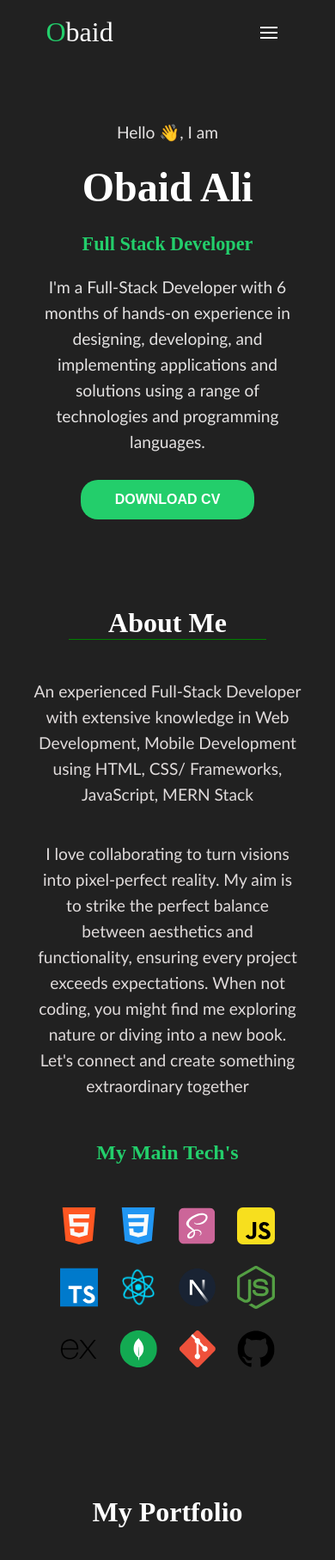
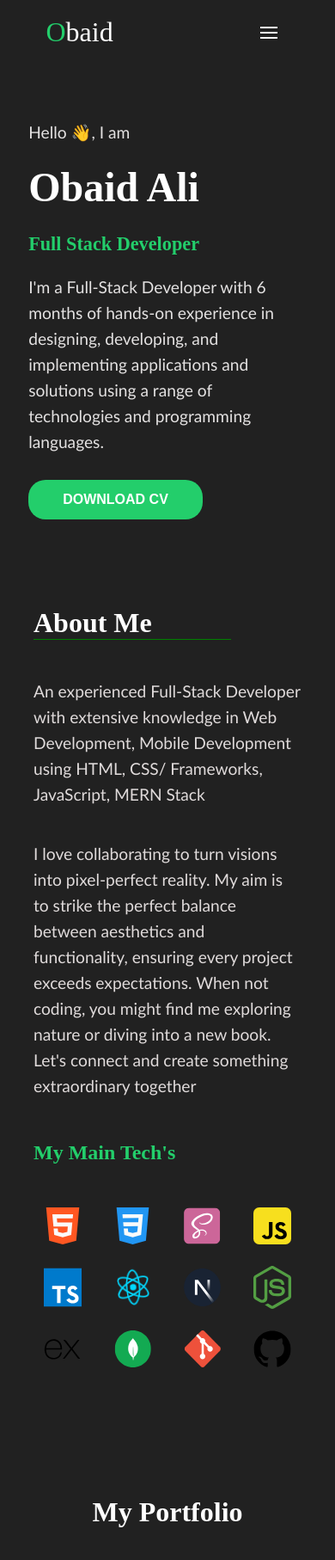
Before and after one commit to WhatsWrongOB/Portfolio, a React (Vite) app in the folder client/: page / in a window 390 px wide. Shown: the top 1814 px of the page at 86% size. Built offline with nearby package versions, Linux system fonts and the light colour scheme; no server answers; a web font is replaced by a local one.

Commit message:
change layout

```diff
--- a/client/src/App.css
+++ b/client/src/App.css
@@ -622,10 +622,6 @@ input:checked + .toggle-slider:before {
     display: none;
   }
 
-  .home_content {
-    text-align: center;
-  }
-
   .home_heading {
     font-size: 3.8rem;
   }
@@ -728,18 +724,16 @@ input:checked + .toggle-slider:before {
 
   .about_right {
     width: 80%;
-    text-align: center;
     margin-top: 40px;
   }
 
   .about_content {
     display: flex;
     flex-direction: column;
-    align-items: center;
   }
 
   .logos {
-    justify-content: center;
+    justify-content: space-evenly;
   }
 }
 
--- a/client/src/components/Login.jsx
+++ b/client/src/components/Login.jsx
@@ -1,6 +1,6 @@
 import { useState } from "react";
 import { FaEye, FaEyeSlash } from "react-icons/fa6";
-import { FaUser, FaKey, FaUserAstronaut } from "react-icons/fa";
+import {  FaKey, FaUserAstronaut } from "react-icons/fa";
 import user from "/public/user.svg";
 import { Link, useNavigate } from "react-router-dom";
 import { toast } from "react-hot-toast";
```
